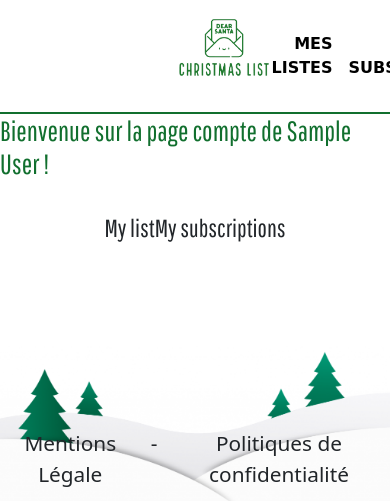
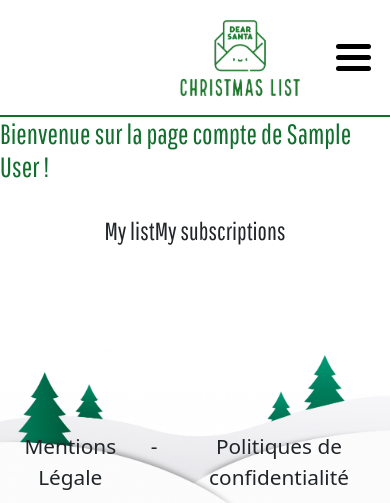
Before and after one commit to anaiscap/christmas-list, a PHP site: page /account in a window 390 px wide; the page is wider, and only the part inside the window is pictured. Shown: the top 503 px of that part. Run offline with PHP 8.4, Linux system fonts and the light colour scheme; the visitor is signed in with stand-in values (Sample User, id 1); data that the repository does not hold is empty; some libraries are stand-ins or nearby versions; some web fonts are replaced.

Commit message:
feature: menu responsive

```diff
--- a/assets/css/style.css
+++ b/assets/css/style.css
@@ -234,7 +234,7 @@ margin: 2em;
 /*********************/
 
 .logo {
-  width: 6em;
+  width: 8em;
   margin: 0 auto;
 }
 
@@ -528,3 +528,78 @@ transform: scaleX(1);
 .ld.ld-jingle:hover {
   animation: ld-jingle 1s infinite linear; ; transform-origin: 50% 0%
 }
+
+/* Sidenav menu */
+
+.sidenav {
+  height: 100%;
+  width: 100%;
+  position: fixed;
+  z-index: 1;
+  top: 0;
+  left: -100%;
+  background-color: #e8e8e8;
+  padding-top: 60px;
+  transition: left 0.5s ease;
+  text-align: center;
+}
+
+.sidenav ul {
+  list-style-type: none;
+  padding: 0;
+  margin: 0;
+}
+
+/* Sidenav menu links */
+.sidenav-content {
+  width: fit-content;
+  margin: 0 auto;
+}
+.sidenav a {
+  padding: 8px 8px 8px 32px;
+  text-decoration: none;
+  font-size: 25px;
+  color: #818181;
+  display: block;
+  transition: 0.3s;
+}
+
+.sidenav a:hover {
+  color: #111;
+}
+
+/* Active class */
+.sidenav.active {
+  left: 0;
+}
+
+/* Close btn */
+.sidenav .close {
+  position: absolute;
+  top: 0;
+  right: 25px;
+  font-size: 36px;
+}
+
+.burger-icon span {
+  display: block;
+  width: 35px;
+  height: 5px;
+  background-color: black;
+  margin: 6px 0;
+  border-radius: 1em;
+}
+#openBtn {
+  display: none;
+}
+.desktop {
+  display:block;
+}
+@media (max-width: 1150px) {
+  #openBtn {
+    display: block;
+  }
+  .desktop {
+    display:none;
+  }
+}
--- a/assets/js/main.js
+++ b/assets/js/main.js
@@ -1,3 +1,20 @@
+var sidenav = document.getElementById("mySidenav");
+var openBtn = document.getElementById("openBtn");
+var closeBtn = document.getElementById("closeBtn");
+
+openBtn.onclick = openNav;
+closeBtn.onclick = closeNav;
+
+/* Set the width of the side navigation to 250px */
+function openNav() {
+  sidenav.classList.add("active");
+}
+
+/* Set the width of the side navigation to 0 */
+function closeNav() {
+  sidenav.classList.remove("active");
+}
+
 
 function cookie(){
     event.preventDefault();
--- a/controllers/ConnectionController.php
+++ b/controllers/ConnectionController.php
@@ -33,13 +33,13 @@ class ConnectionController
 	{
 	    //je déconnecte l'utilisateur
 			session_destroy();
-			header('location:index.php');
+			header('Location: index.php');
 			exit;
 	}
 
 	public function submit()
 	{
-	    include 'models/User.php';
+		include 'models/User.php';
 
 		$email = $_POST['email'];
 		$pw = $_POST['pw'];
@@ -66,7 +66,7 @@ class ConnectionController
 				$_SESSION['avatar'] = $user['avatar_src'];
 				$_SESSION['idUser'] = $user['id_user'];
 				//redirige vers la page d'accueil
-				header('location:account');
+				header('Location: account');
 				exit;
 			}
 			else
--- a/controllers/ListsController.php
+++ b/controllers/ListsController.php
@@ -76,7 +76,7 @@ class ListsController {
 			$model = new \Models\Lists();
 			$model -> addList($id_user, $name);
 
-			header('location:index.php?route=mylists');
+			header('Location: index.php?route=mylists');
 				exit;
 		}
 	}
@@ -91,7 +91,7 @@ class ListsController {
 			$model = new \Models\Lists();
 			$model -> subscribeList($id_list, $id_user);
 
-			header('location:index.php?route=lists');
+			header('Location: index.php?route=lists');
 				exit;
 	}
 	public function displayMySubscriptions()
--- a/controllers/SessionController.php
+++ b/controllers/SessionController.php
@@ -8,14 +8,14 @@ Trait SessionController
 	{
 		if(!isset($_SESSION['admin']))
 		{
-			header('location:home');
+			header('Location: home');
 		}
 	}
 	public function redirectIfNotUser()
 	{
 		if(!isset($_SESSION['user']))
 		{
-			header('location:home');
+			header('Location: home');
 		}
 	}
 
--- a/controllers/newUserController.php
+++ b/controllers/newUserController.php
@@ -35,7 +35,7 @@ class NewUserController {
 	{
 	    //je déconnecte l'utilisateur
 			session_destroy();
-			header('location:home');
+			header('Location: home');
 			exit;
 	}
 
@@ -59,7 +59,7 @@ class NewUserController {
 			try
 			{
 			$model -> AddUser($firstName, $lastName, $avatar, $email, $pw);
-			header('location:index.php?page=home');
+			header('Location: index.php?page=home');
 				exit;
 			}
 			catch(\Exception $e)
--- a/views/layout.php
+++ b/views/layout.php
@@ -26,13 +26,35 @@
           </div>
 
           <div class="navi-link">
+
             <?php if(isset($_SESSION['user'])): ?>
+              <div id="mySidenav" class="sidenav">
+                <a id="closeBtn" href="#" class="close">&times;</a>
+                <div class="sidenav-content">
+                  <a class="hover-link-animation" href="account"><img class="avatar-img" src="<?= $_SESSION['avatar'] ?>" alt=""></a>
+                  <a class="hover-link" href="index.php?route=mylists&id_user=<?= $_SESSION['idUser'] ?>">Mes Listes</a>
+                  <a class="hover-link" href="lists">My subscriptions</a>
+                  <a class="hover-link" href="displayBooking">My gifts</a>
+                  <a class="hover-link" href="index.php?route=signin&action=deco">Log out</a>
+                </div>
+
+              </div>
+
+              <a href="#" id="openBtn">
+                <span class="burger-icon">
+                  <span></span>
+                  <span></span>
+                  <span></span>
+                </span>
+              </a>
+              <div class="desktop">
               <a class="hover-link" href="index.php?route=mylists&id_user=<?= $_SESSION['idUser'] ?>">Mes Listes</a>
               <a class="hover-link" href="lists">My subscriptions</a>
               <a class="hover-link" href="displayBooking">My gifts</a>
               <a class="hover-link-animation" href="account"><img class="avatar-img" src="<?= $_SESSION['avatar'] ?>" alt=""></a>
               <a class="hover-link" href="index.php?route=signin&action=deco">Log out</a>
-                  <!-- <div class="dropdown">
+              </div>
+                 <!--  <div class="dropdown">
                       <a href="#" class="deroulant"><i class="fas fa-user"></i><span> <?= $_SESSION['user'] ?></span></a>
 
                       <p><a class="hover-link-animation" href="account"><img class="avatar-img" src="" alt=""></a></p>
```
